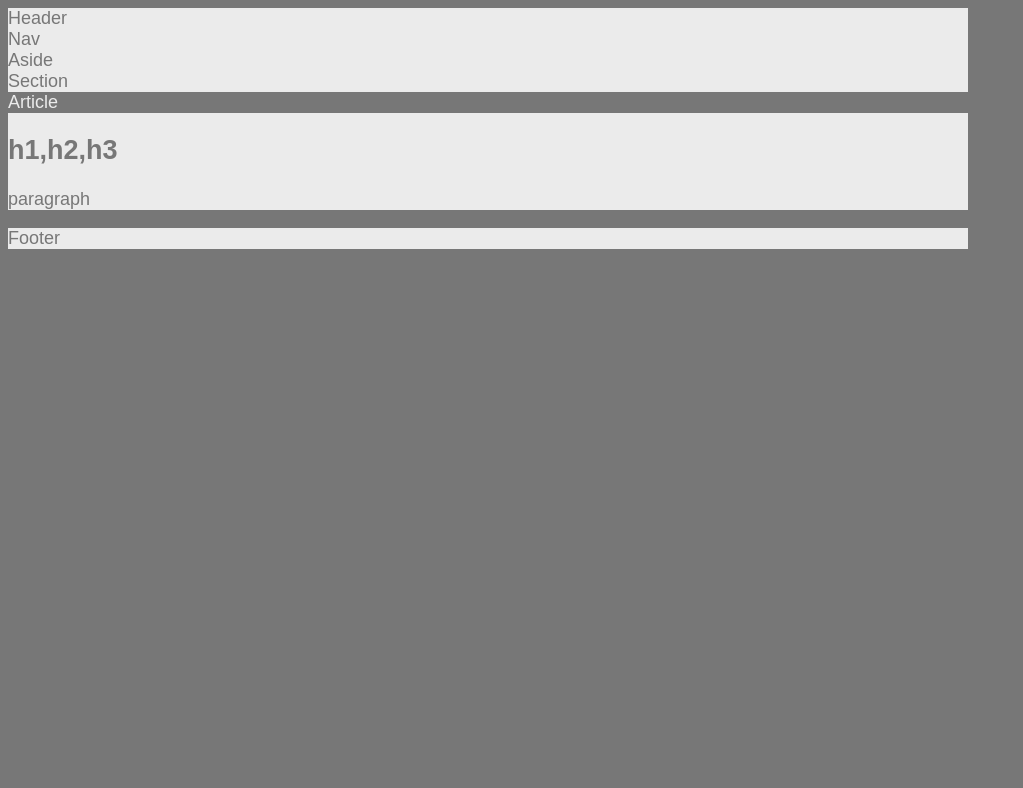
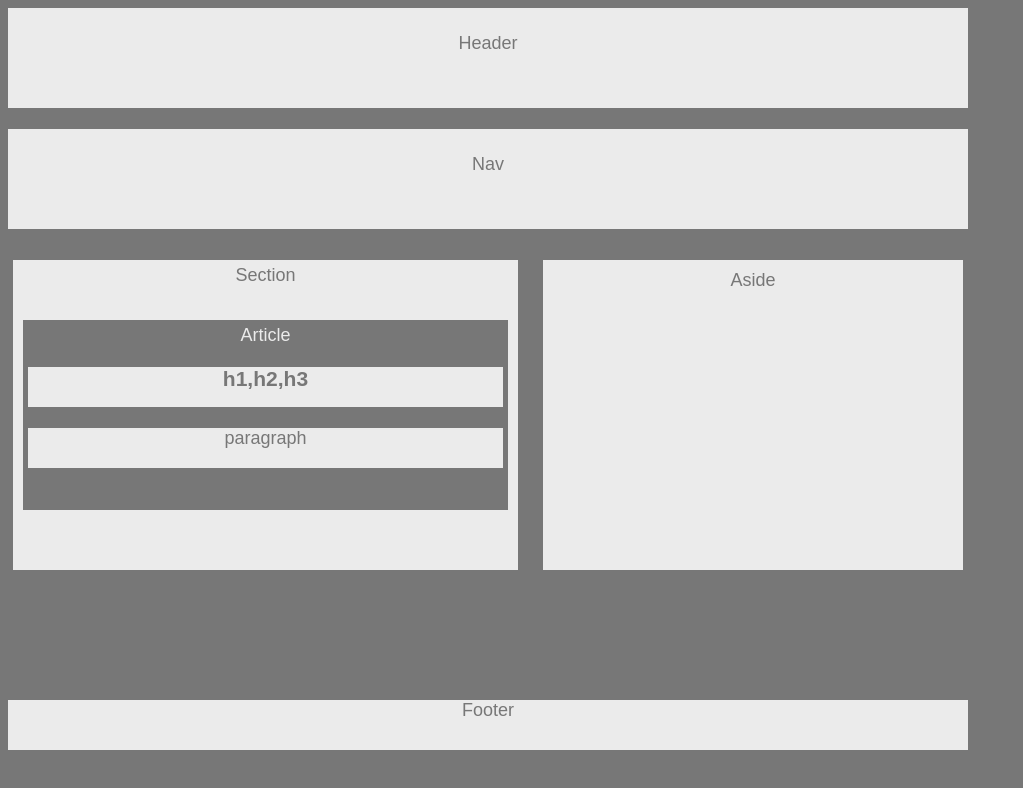
Before and after one commit to phil4lif/newhw-wireframe, a plain HTML site: page index.html in a window 1280 px wide. Shown: the whole page, without its empty margins (0-1023 px from the left). Drawn offline with Linux system fonts and the light colour scheme.

Commit message:
formatted the section and the elements inside of it

```diff
--- a/index.html
+++ b/index.html
@@ -9,13 +9,18 @@
 </head>
 <body>
     <header>Header</header>
+    <br>
     <nav>Nav</nav>
+    <br>
+<div id="container">
     <aside>Aside</aside>
-    <section>Section
-    <article>Article</article>
-    <div><h1>h1,h2,h3</h1></div>
-    <div><p>paragraph</p></div>
+    <section><div id="SectionHeading">Section</div>
+    <article>Article
+    <div><h1 class="sub">h1,h2,h3</h1></div>
+    <div><p class="sub">paragraph</p></div>
+    </article>
     </section>
+</div>
 
     <footer>Footer</footer>
 </body>
--- a/style.css
+++ b/style.css
@@ -19,3 +19,70 @@ h1, p {
     color: #777;
     background: #ebebeb;
 }
+
+header {
+    height: 50px;
+    margin: auto;
+    text-align: center;
+    padding: 25px;
+}
+
+nav {
+    height: 50px;
+    margin: auto;
+    margin-bottom: 5px;
+    text-align: center;
+    padding: 25px;
+}
+
+#container {
+    width: 960px;
+    position: relative;
+}
+
+section {
+    margin: 5px;
+    width: 495px;
+    height: 300px;
+    padding: 5px;
+    text-align: center;
+    position: absolute;
+    top: 0;
+    left: 0;
+}
+
+aside {
+    width: 420px;
+    margin: 5px;
+    height: 300px;
+    padding-top: 10px;
+    position: absolute;
+    top: 0;
+    right: 0;
+    text-align: center;
+}
+
+article {
+    text-align: center;
+    margin: 5px;
+    height: 60%;
+    padding: 5px;
+}
+
+footer {
+    position: fixed;
+    bottom: 0;
+    margin-top: 50px;
+    margin-bottom: 50px;
+    width: 960px;
+    height: 50px;
+    text-align: center;
+}
+
+#SectionHeading {
+    height: 50px;
+}
+
+.sub {
+    height: 40px;
+}
```
